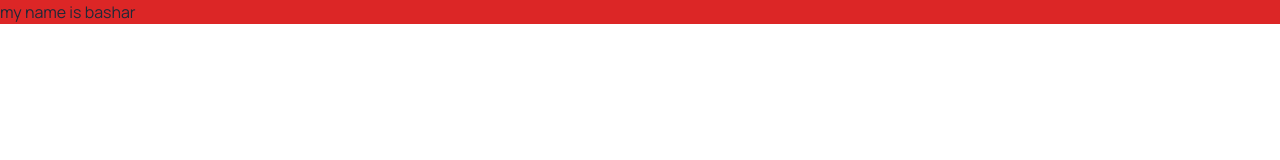
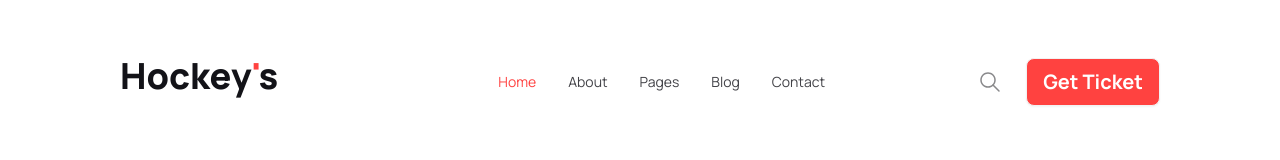
Before and after one commit to theabsparrow/third-assignment, a plain HTML site: page index.html in a window 1280 px wide. Drawn offline with nearby package versions, Linux system fonts and the light colour scheme.

Commit message:
navbar finished

```diff
--- a/index.html
+++ b/index.html
@@ -1,5 +1,5 @@
 <!DOCTYPE html>
-<html lang="en"data-theme="light">
+<html lang="en" data-theme="light">
 
 <head>
     <meta charset="UTF-8">
@@ -7,28 +7,91 @@
     <title>Hockey League</title>
     <!-- favicon -->
     <link rel="shortcut icon" href="./Images/1.png" type="image/x-icon">
+
     <!-- daisy ui and tailwind css -->
     <link href="https://cdn.jsdelivr.net/npm/daisyui@4.6.0/dist/full.min.css" rel="stylesheet" type="text/css" />
     <script src="https://cdn.tailwindcss.com"></script>
+
+    <!-- tailwind custom color -->
+    <script>
+        tailwind.config = {
+            theme: {
+                extend: {
+                    colors: {
+                        clifford: '#da373d',
+                        'button-color': '#FF4240',
+                    }
+                }
+            }
+        }
+    </script>
+
     <!-- google font -->
     <link rel="preconnect" href="https://fonts.googleapis.com">
     <link rel="preconnect" href="https://fonts.gstatic.com" crossorigin>
     <link href="https://fonts.googleapis.com/css2?family=Manrope:wght@400;500;600;700;800&display=swap"
         rel="stylesheet">
+
     <!-- css styles -->
     <style>
         .font-manrope {
-        font-family: 'Manrope', sans-serif;
+            font-family: 'Manrope', sans-serif;
         }
     </style>
-    </head>
+
+</head>
 
 <body class="font-manrope">
-    <header>
-        <nav>
-            <h1 class="bg-red-600">my name is bashar</h1>
-        </nav>
-    </header>
+    <nav class="lg:container lg:mx-auto md:container md:mx-auto px-0 lg:px-28 mt-3 lg:mt-12">
+        <div class="navbar">
+            <div class="navbar-start">
+                <div class="dropdown lg:hidden">
+                    <div tabindex="0" role="button" class="btn btn-ghost ">
+                        <svg xmlns="http://www.w3.org/2000/svg" class="h-5 w-5" fill="none" viewBox="0 0 24 24"
+                            stroke="currentColor">
+                            <path stroke-linecap="round" stroke-linejoin="round" stroke-width="2"
+                                d="M4 6h16M4 12h8m-8 6h16" />
+                        </svg>
+                    </div>
+                    <ul tabindex="0"
+                        class="menu menu-sm dropdown-content mt-3 z-[1] p-2 shadow bg-base-100 rounded-box w-52">
+                        <li><a><span class="text-[#FF4240]">Home</span></a></li>
+                        <li><a>About</a></li>
+                        <li><a>Pages</a></li>
+                        <li><a>Blog</a></li>
+                        <li><a>Contact</a></li>
+                    </ul>
+                </div>
+                <div class="md:flex md:gap-[120px] lg:flex lg:gap-[200px]">
+                    <h1 class="text-3xl lg:text-4xl text-[#131318] font-extrabold">Hockey<span
+                            class="text-[#FF4240]">'</span>s</h1>
+                    <div class="navbar-center hidden lg:flex text-[#424247] text-base font-normal">
+                        <ul class="menu menu-horizontal px-1">
+                            <li><a><span class="text-[#FF4240]">Home</span></a></li>
+                            <li><a>About</a></li>
+                            <li><a>Pages</a></li>
+                            <li><a>Blog</a></li>
+                            <li><a>Contact</a></li>
+                        </ul>
+                    </div>
+                </div>
+            </div>
+            <div class="navbar-end md:space-x-3 lg:space-x-6">
+                <a href="" class="hidden md:flex lg:flex"><img src="./Images/Magnifing-glass.svg" alt=""></a>
+                <a class="btn bg-button-color text-white text-xl font-bold ">Get Ticket</a>
+            </div>
+        </div>
+    </nav>
+
+
+
+
+
+
+
+
+
+
     <main>
 
     </main>
```
Also changed, not shown: Images/Magnifing-glass.svg (added).
